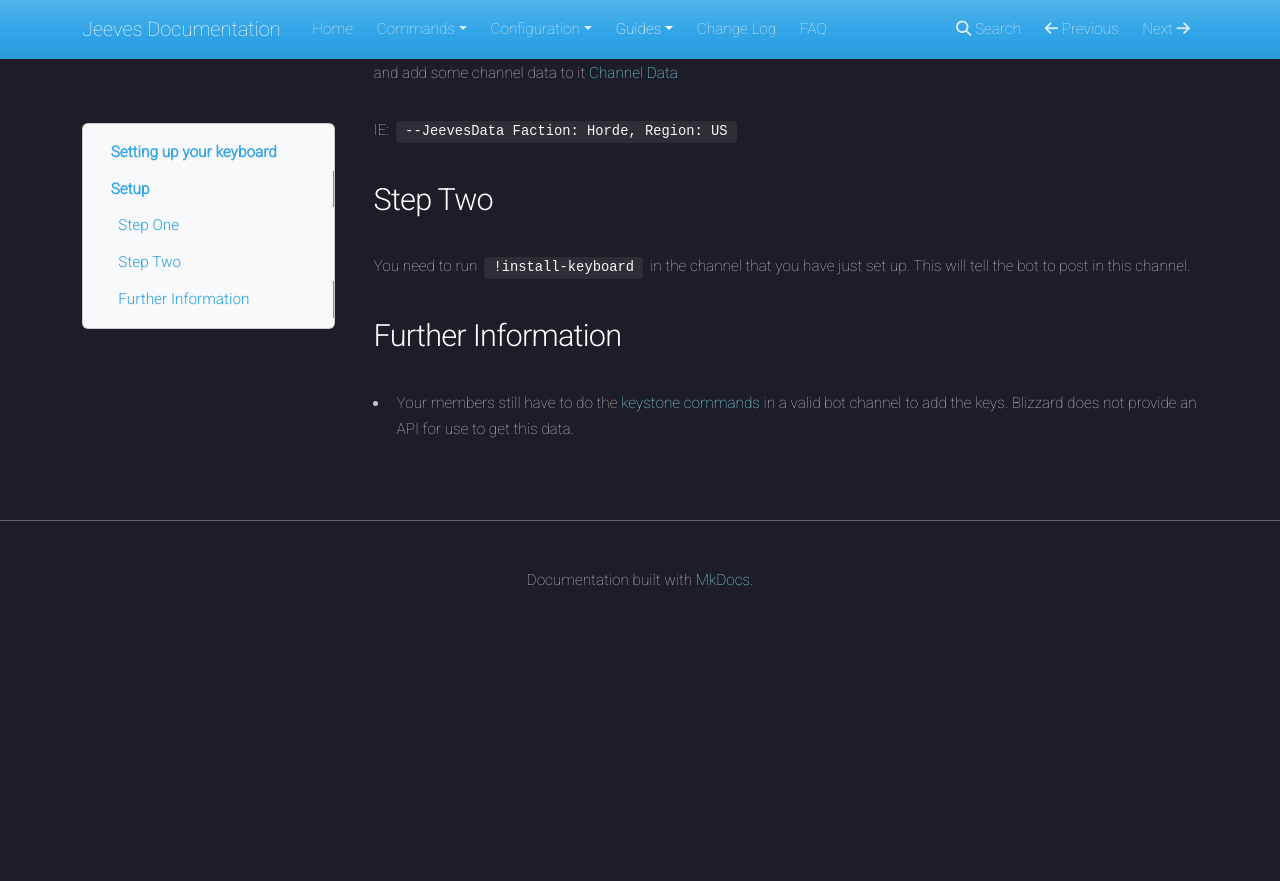
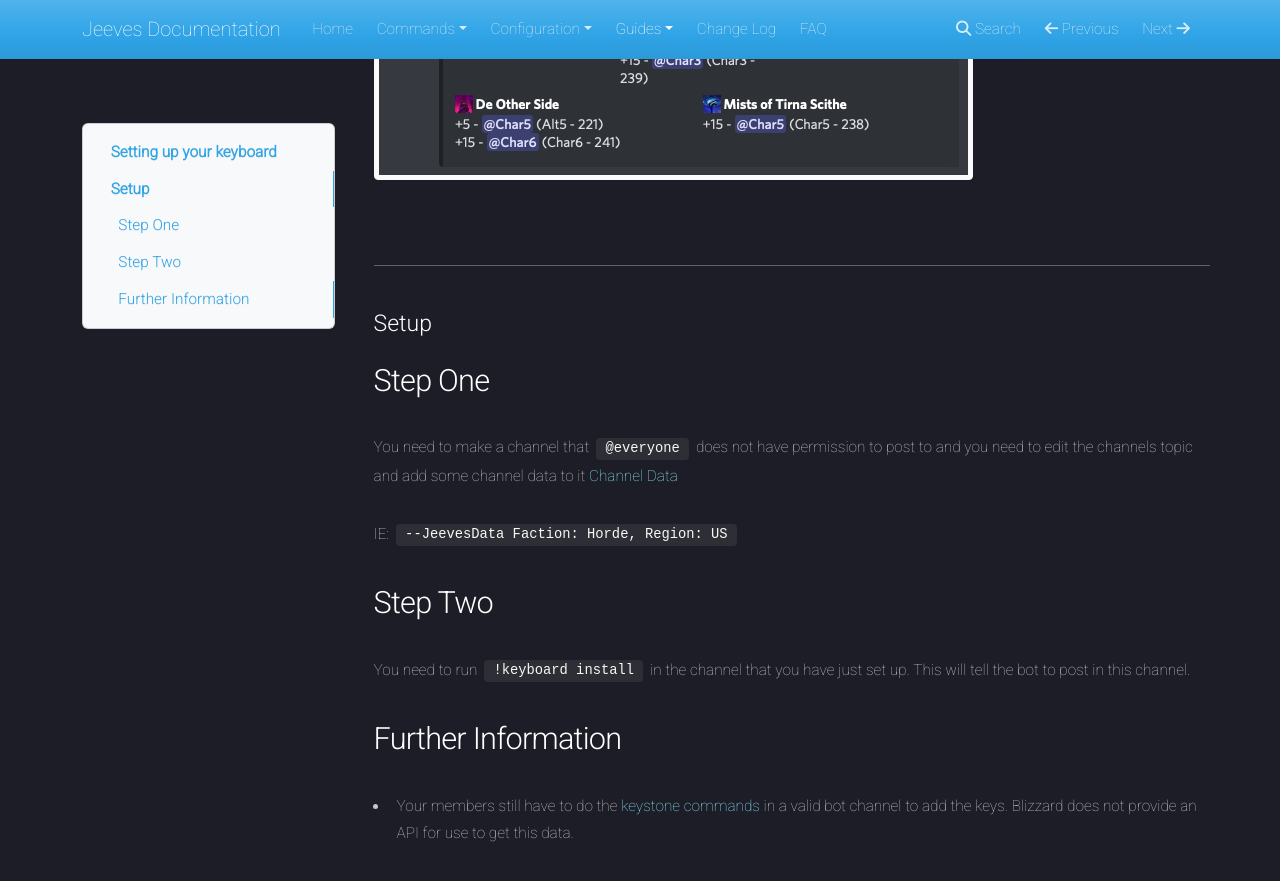
Before and after one commit to TeamJeeves/Jeeves-Bot-Documentation, an MkDocs documentation site: the page built from docs/guides/Setting-Up-A-Board.md, in a window 1280 px wide and 900 px high, scrolled down 434 px. Shown: the top 881 px of the window. Built offline with MkDocs 1.6.1, drawn with Linux system fonts in a browser that asks for light colours; nearby versions of some CDN libraries; before the commit the page ends 1058 px from its top, so only the background shows below that.

Commit message:
Added image to keyboard. updated command

```diff
--- a/docs/guides/Setting-Up-A-Board.md
+++ b/docs/guides/Setting-Up-A-Board.md
@@ -2,6 +2,7 @@
 
 In Jeeves 3.1, we now allow you to have a static board.  A static board is a channel on discord that no one can post in and has just 1 info post.  This post is managed by the Jeeves system to show current info. The first one is just for keystones.  This is a patreon only feature.
 
+![KeyboardImage](../img/keyboard.png)
 ***
 
 # Setup
@@ -13,7 +14,7 @@ IE: ``--JeevesData Faction: Horde, Region: US``
 
 ## Step Two
 
-You need to run ``!install-keyboard`` in the channel that you have just set up.  This will tell the bot to post in this channel.
+You need to run ``!keyboard install`` in the channel that you have just set up.  This will tell the bot to post in this channel.
 
 ## Further Information
 * Your members still have to do the [keystone commands](../commands/warcraft/keystone.md) in a valid bot channel to add the keys. Blizzard does not provide an API for use to get this data.
```
Also changed, not shown: docs/img/keyboard.png (added).
